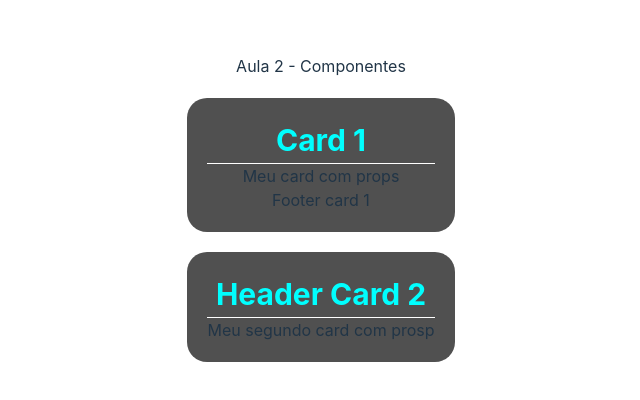
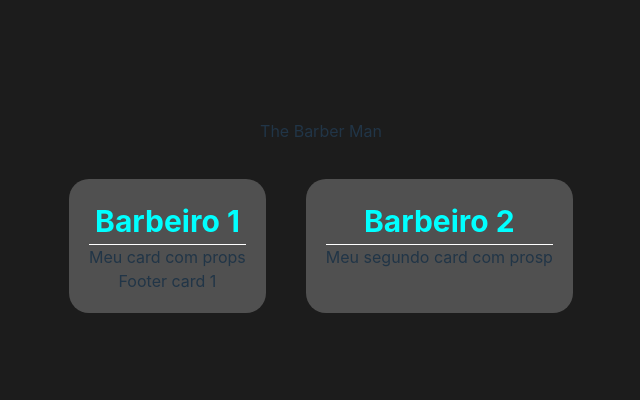
Before and after one commit to Marcosvini0001/tech-academy5, a React (Vite) app in the folder FrontEnd/my-app/: page / in a window 1280 px wide. Shown: the part 182-582 px from the top of the page, without its empty margins (319-959 px from the left). Built offline with nearby package versions, Linux system fonts and the light colour scheme.

Commit message:
iniciando o desenvolvimento com cards frontend

```diff
--- a/FrontEnd/my-app/src/App.css
+++ b/FrontEnd/my-app/src/App.css
@@ -3,6 +3,9 @@
   margin: 0 auto;
   padding: 2rem;
   text-align: center;
+}
+body {
+  background-color: #1c1c1c;
 }
 
 .logo {
@@ -58,25 +61,3 @@
     border-radius: 100px;
   }
 } -*/
-
-.card2 {
-  background-color: white;
-  padding: 20px;
-  width: 250px;
-  h1 {
-    color: black;
-  }
-  p {
-    color: #888;
-  }
-
-  .footer {
-    display: flex;
-    justify-content: space-between;
-    padding: 20px;
-    padding-bottom: 0%;
-  }
-  .bold {
-    font-weight: bold;
-  }
-}
--- a/FrontEnd/my-app/src/App.tsx
+++ b/FrontEnd/my-app/src/App.tsx
@@ -4,13 +4,18 @@ import Card from "./components/Card";
 function App() {
   return (
     <div className="">
-      Aula 2 - Componentes
-      <Card
-        texto="Meu card com props"
-        header="Card 1"
-        footer="Footer card 1"
-      ></Card>
-      <Card texto="Meu segundo card com prosp" header="Header Card 2"></Card>
+      <header>
+        <p>The Barber Man</p>
+        <div className=""></div>
+      </header>
+      <div className="cards">
+        <Card
+          texto="Meu card com props"
+          header="Barbeiro 1"
+          footer="Footer card 1"
+        ></Card>
+        <Card texto="Meu segundo card com prosp" header="Barbeiro 2"></Card>
+      </div>
     </div>
   );
 }
--- a/FrontEnd/my-app/src/components/Card.css
+++ b/FrontEnd/my-app/src/components/Card.css
@@ -11,3 +11,7 @@
   color: aqua;
   font-weight: bold;
 }
+
+.cards {
+  display: flex;
+}
```
Also changed, not shown: FrontEnd/my-app/src/user.png (added).
